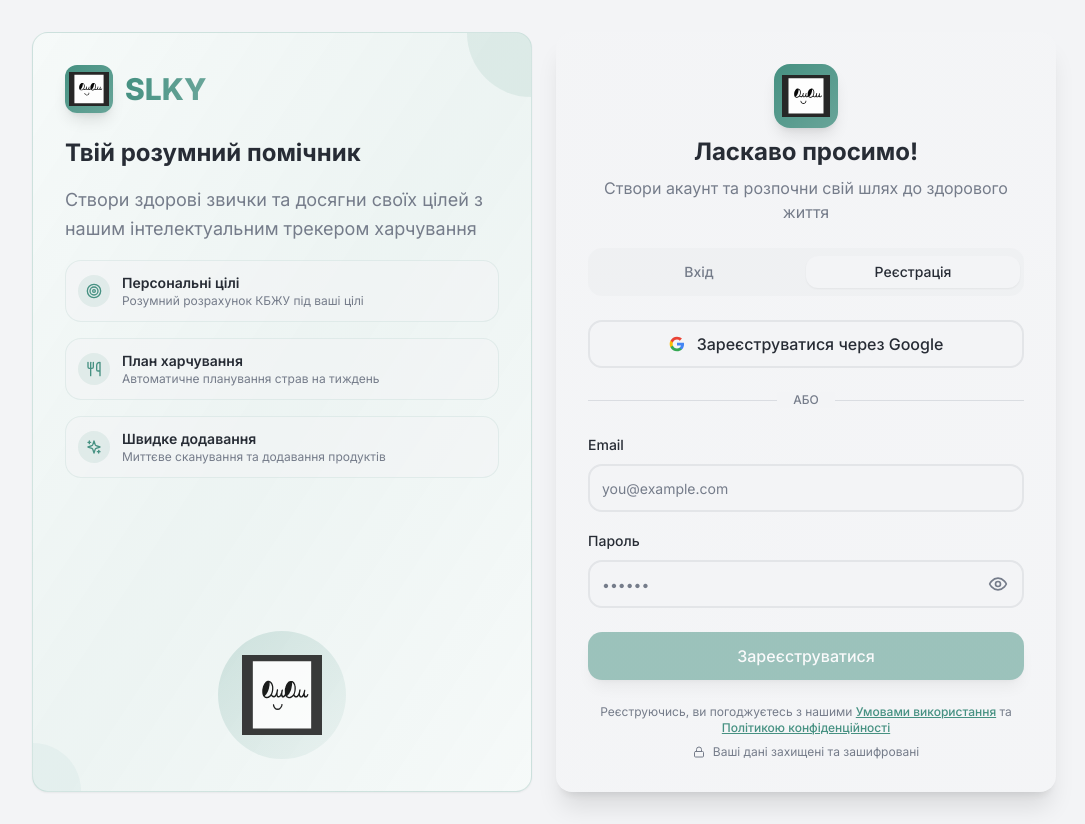
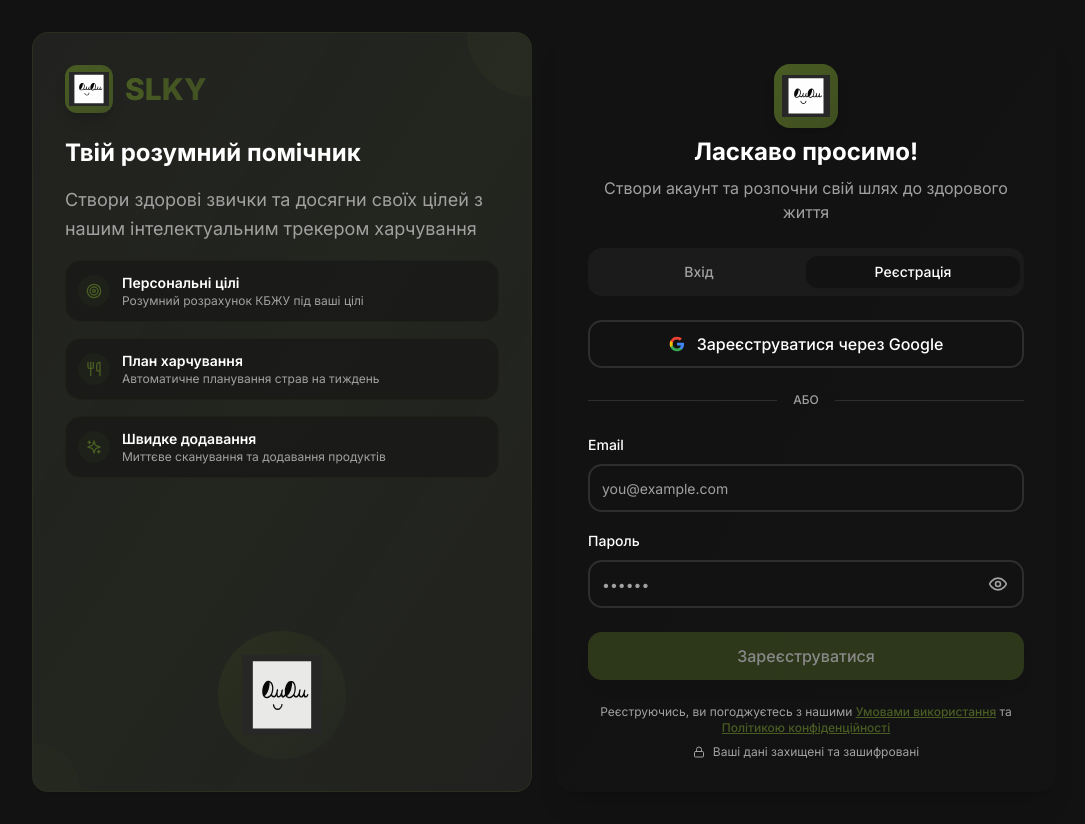
Before and after one commit to M0riko/OmOmFinal, a React (Vite) app: page /auth in a window 1280 px wide. Shown: the whole page, without its empty margins (96-1181 px from the left). Built offline with nearby package versions, Linux system fonts and the light colour scheme; no server answers.

Commit message:
feat: configure Reserve+ color palette as default and restore standard dark/light themes

```diff
--- a/src/hooks/useTheme.tsx
+++ b/src/hooks/useTheme.tsx
@@ -2,7 +2,7 @@ import { ThemeProvider as NextThemesProvider, useTheme as useNextTheme } from "n
 
 export function ThemeProvider({ children }: { children: React.ReactNode }) {
   return (
-    <NextThemesProvider attribute="class" defaultTheme="system" enableSystem themes={["light", "dark", "military"]}>
+    <NextThemesProvider attribute="class" defaultTheme="military" enableSystem themes={["light", "dark", "military"]}>
       {children}
     </NextThemesProvider>
   );
--- a/src/index.css
+++ b/src/index.css
@@ -74,113 +74,114 @@
 
 @layer base {
   .dark {
-    --background: 100 12% 8%;
-    --foreground: 75 35% 92%;
+    --background: 220 15% 11%;
+    --foreground: 220 10% 92%;
 
-    --card: 100 10% 12%;
-    --card-foreground: 75 35% 92%;
+    --card: 220 12% 14%;
+    --card-foreground: 220 10% 92%;
 
-    --popover: 100 10% 12%;
-    --popover-foreground: 75 35% 92%;
+    --popover: 220 12% 14%;
+    --popover-foreground: 220 10% 92%;
 
-    --primary: 75 85% 60%;
-    --primary-foreground: 100 12% 8%;
+    --primary: 168 35% 48%;
+    --primary-foreground: 0 0% 100%;
 
-    --secondary: 100 8% 18%;
-    --secondary-foreground: 75 30% 85%;
+    --secondary: 210 22% 55%;
+    --secondary-foreground: 0 0% 100%;
 
-    --muted: 100 8% 16%;
-    --muted-foreground: 100 5% 65%;
+    --muted: 220 10% 18%;
+    --muted-foreground: 220 8% 60%;
 
-    --accent: 75 30% 15%;
-    --accent-foreground: 75 85% 60%;
+    --accent: 168 20% 18%;
+    --accent-foreground: 168 35% 60%;
 
-    --destructive: 0 85% 60%;
+    --destructive: 0 60% 50%;
     --destructive-foreground: 0 0% 100%;
 
-    --border: 100 8% 18%;
-    --input: 100 8% 18%;
-    --ring: 75 85% 60%;
+    --border: 220 10% 20%;
+    --input: 220 10% 20%;
+    --ring: 168 35% 48%;
 
-    --sidebar-background: 100 12% 10%;
-    --sidebar-foreground: 75 30% 90%;
-    --sidebar-primary: 75 85% 60%;
-    --sidebar-primary-foreground: 100 12% 8%;
-    --sidebar-accent: 75 25% 14%;
-    --sidebar-accent-foreground: 75 85% 60%;
-    --sidebar-border: 100 8% 16%;
-    --sidebar-ring: 75 85% 60%;
+    --sidebar-background: 220 12% 13%;
+    --sidebar-foreground: 220 10% 92%;
+    --sidebar-primary: 168 35% 48%;
+    --sidebar-primary-foreground: 0 0% 100%;
+    --sidebar-accent: 168 20% 16%;
+    --sidebar-accent-foreground: 168 35% 60%;
+    --sidebar-border: 220 10% 20%;
+    --sidebar-ring: 168 35% 48%;
 
-    --success: 120 30% 40%;
+    --success: 158 35% 45%;
     --success-foreground: 0 0% 100%;
-    --warning: 45 60% 45%;
+    --warning: 38 50% 52%;
     --warning-foreground: 0 0% 100%;
-    --info: 200 40% 45%;
+    --info: 210 40% 55%;
     --info-foreground: 0 0% 100%;
 
-    --gradient-primary: linear-gradient(135deg, hsl(75 85% 60%), hsl(90 60% 45%));
-    --gradient-success: linear-gradient(135deg, hsl(120 30% 40%), hsl(95 35% 35%));
-    --gradient-energy: linear-gradient(135deg, hsl(100 8% 18%), hsl(75 30% 15%));
-    --gradient-subtle: linear-gradient(180deg, hsl(100 12% 8%), hsl(100 10% 12%));
+    --gradient-primary: linear-gradient(135deg, hsl(168 35% 48%), hsl(190 30% 52%));
+    --gradient-success: linear-gradient(135deg, hsl(158 35% 45%), hsl(168 30% 50%));
+    --gradient-energy: linear-gradient(135deg, hsl(210 30% 50%), hsl(220 25% 58%));
+    --gradient-subtle: linear-gradient(180deg, hsl(220 15% 11%), hsl(220 12% 14%));
 
-    --shadow-card: 0 2px 8px hsla(0 0% 0% / 0.35);
-    --shadow-elevated: 0 4px 16px hsla(0 0% 0% / 0.45);
-    --shadow-glow: 0 0 15px hsla(75 85% 60% / 0.25);
+    --shadow-card: 0 2px 8px hsla(0 0% 0% / 0.25);
+    --shadow-elevated: 0 4px 16px hsla(0 0% 0% / 0.35);
+    --shadow-glow: 0 0 12px hsla(168 35% 48% / 0.15);
   }
 
   .military {
-    --background: 100 12% 8%;
-    --foreground: 75 35% 92%;
+    --background: 0 0% 7%;
+    --foreground: 0 0% 100%;
 
-    --card: 100 10% 12%;
-    --card-foreground: 75 35% 92%;
+    --card: 0 0% 12%;
+    --card-foreground: 0 0% 100%;
 
-    --popover: 100 10% 12%;
-    --popover-foreground: 75 35% 92%;
+    --popover: 0 0% 12%;
+    --popover-foreground: 0 0% 100%;
 
-    --primary: 75 85% 60%;
-    --primary-foreground: 100 12% 8%;
+    --primary: 80 45% 25%;
+    --primary-foreground: 0 0% 100%;
 
-    --secondary: 100 8% 18%;
-    --secondary-foreground: 75 30% 85%;
+    --secondary: 82 30% 16%;
+    --secondary-foreground: 0 0% 63%;
 
-    --muted: 100 8% 16%;
-    --muted-foreground: 100 5% 65%;
+    --muted: 0 0% 14%;
+    --muted-foreground: 0 0% 63%;
 
-    --accent: 75 30% 15%;
-    --accent-foreground: 75 85% 60%;
+    --accent: 80 45% 18%;
+    --accent-foreground: 0 0% 100%;
 
-    --destructive: 0 85% 60%;
+    --destructive: 0 64% 50%;
     --destructive-foreground: 0 0% 100%;
 
-    --border: 100 8% 18%;
-    --input: 100 8% 18%;
-    --ring: 75 85% 60%;
+    --border: 0 0% 18%;
+    --input: 0 0% 18%;
+    --ring: 80 45% 25%;
 
-    --sidebar-background: 100 12% 10%;
-    --sidebar-foreground: 75 30% 90%;
-    --sidebar-primary: 75 85% 60%;
-    --sidebar-primary-foreground: 100 12% 8%;
-    --sidebar-accent: 75 25% 14%;
-    --sidebar-accent-foreground: 75 85% 60%;
-    --sidebar-border: 100 8% 16%;
-    --sidebar-ring: 75 85% 60%;
+    --sidebar-background: 0 0% 10%;
+    --sidebar-foreground: 0 0% 90%;
+    --sidebar-primary: 80 45% 25%;
+    --sidebar-primary-foreground: 0 0% 100%;
+    --sidebar-accent: 80 45% 15%;
+    --sidebar-accent-foreground: 0 0% 100%;
+    --sidebar-border: 0 0% 14%;
+    --sidebar-ring: 80 45% 25%;
 
-    --success: 120 30% 40%;
+    --success: 122 46% 34%;
     --success-foreground: 0 0% 100%;
-    --warning: 45 60% 45%;
-    --warning-foreground: 0 0% 100%;
-    --info: 200 40% 45%;
+    --warning: 43 96% 58%;
+    --warning-foreground: 0 0% 10%;
+
+    --info: 210 40% 45%;
     --info-foreground: 0 0% 100%;
 
-    --gradient-primary: linear-gradient(135deg, hsl(75 85% 60%), hsl(90 60% 45%));
-    --gradient-success: linear-gradient(135deg, hsl(120 30% 40%), hsl(95 35% 35%));
-    --gradient-energy: linear-gradient(135deg, hsl(100 8% 18%), hsl(75 30% 15%));
-    --gradient-subtle: linear-gradient(180deg, hsl(100 12% 8%), hsl(100 10% 12%));
+    --gradient-primary: linear-gradient(135deg, hsl(80 45% 25%), hsl(95 40% 18%));
+    --gradient-success: linear-gradient(135deg, hsl(122 46% 34%), hsl(135 40% 28%));
+    --gradient-energy: linear-gradient(135deg, hsl(82 30% 16%), hsl(0 0% 12%));
+    --gradient-subtle: linear-gradient(180deg, hsl(0 0% 7%), hsl(0 0% 12%));
 
-    --shadow-card: 0 2px 8px hsla(0 0% 0% / 0.35);
-    --shadow-elevated: 0 4px 16px hsla(0 0% 0% / 0.45);
-    --shadow-glow: 0 0 15px hsla(75 85% 60% / 0.25);
+    --shadow-card: 0 2px 8px hsla(0 0% 0% / 0.45);
+    --shadow-elevated: 0 4px 16px hsla(0 0% 0% / 0.55);
+    --shadow-glow: 0 0 12px hsla(80 45% 25% / 0.2);
   }
 }
 
```
